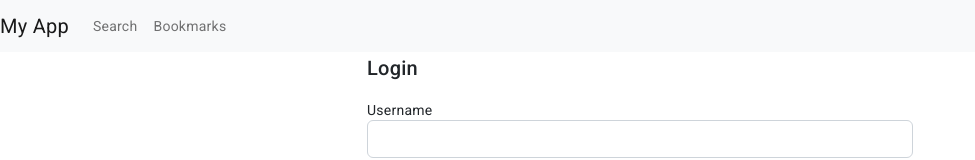
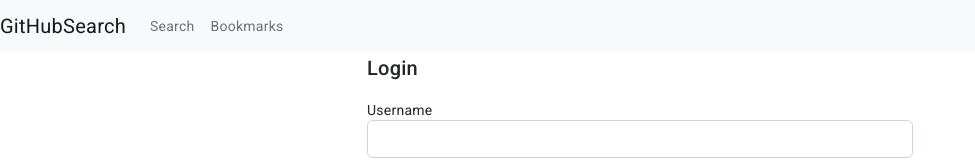
Before and after one commit to ofirsomech/github-serach-angular, an Angular app: page /search in a window 1280 px wide. Shown: the top 160 px of the page, without its empty margins (0-975 px from the left). Built offline with nearby package versions, Linux system fonts and the light colour scheme; what @auth0/angular-jwt would draw is missing.

Commit message:
fix login bug

```diff
--- a/src/app/app.component.ts
+++ b/src/app/app.component.ts
@@ -1,4 +1,5 @@
 import { Component } from '@angular/core';
+import { AuthService } from './services/auth.service';
 
 @Component({
   selector: 'app-root',
@@ -6,7 +7,9 @@ import { Component } from '@angular/core';
   styleUrls: ['./app.component.css'],
 })
 export class AppComponent {
+  constructor(private authService: AuthService) {}
+
   isLoggedIn() {
-    return !!localStorage.getItem('token');
+    return this.authService.isLoggedIn();
   }
 }
--- a/src/app/shared/navbar/navbar.component.html
+++ b/src/app/shared/navbar/navbar.component.html
@@ -1,5 +1,5 @@
 <nav class="navbar navbar-expand-lg navbar-light bg-light">
-  <a class="navbar-brand" href="#">My App</a>
+  <a class="navbar-brand" href="#">GitHubSearch</a>
   <button class="navbar-toggler" type="button" data-bs-toggle="collapse" data-bs-target="#navbarNav" aria-controls="navbarNav" aria-expanded="false" aria-label="Toggle navigation">
     <span class="navbar-toggler-icon"></span>
   </button>
--- a/src/index.html
+++ b/src/index.html
@@ -2,7 +2,7 @@
 <html lang="en">
 <head>
   <meta charset="utf-8">
-  <title>GitHubSearchClient</title>
+  <title>GitHubSearch</title>
   <base href="/">
   <meta name="viewport" content="width=device-width, initial-scale=1">
   <link rel="icon" type="image/x-icon" href="favicon.ico">
```
